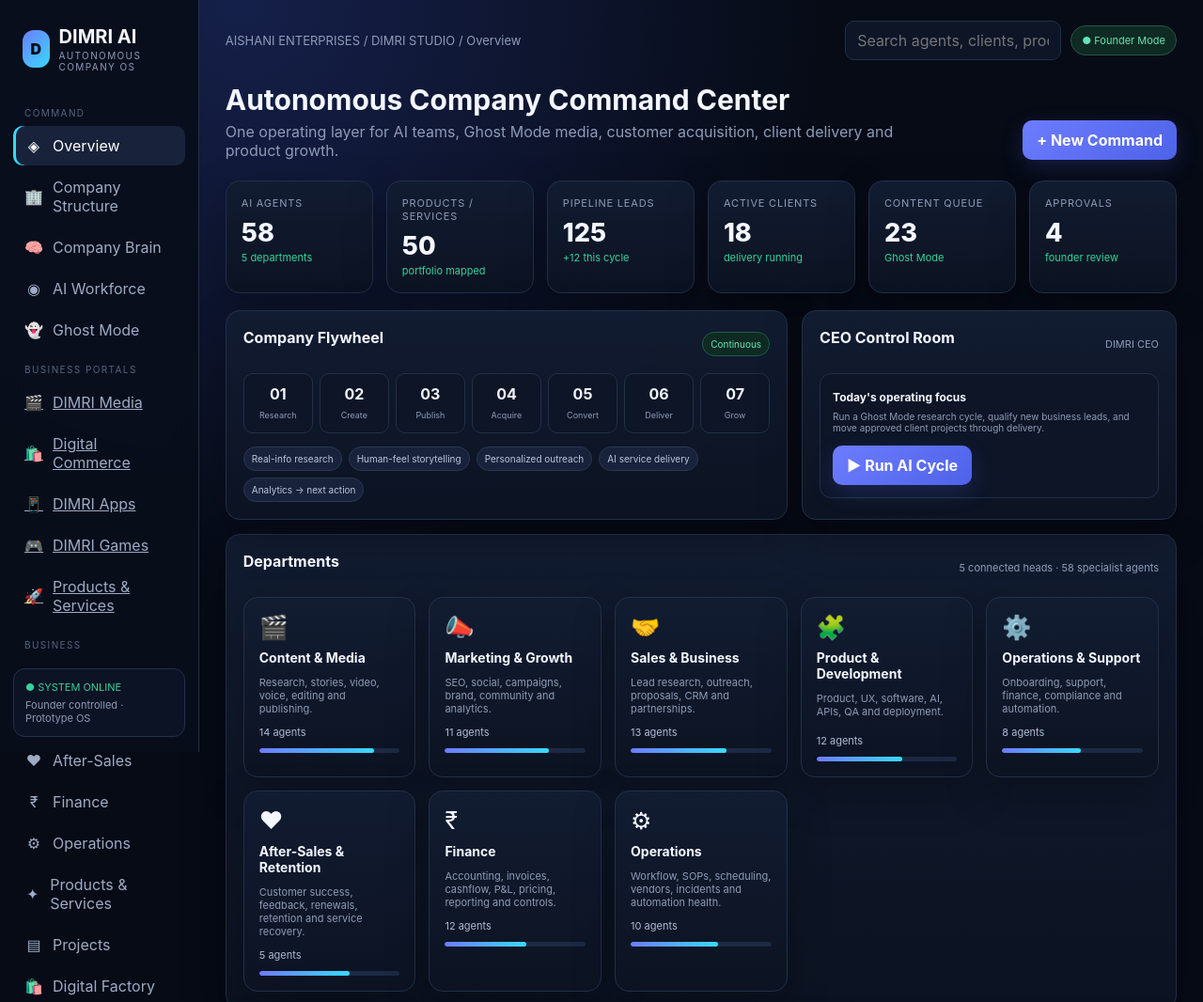
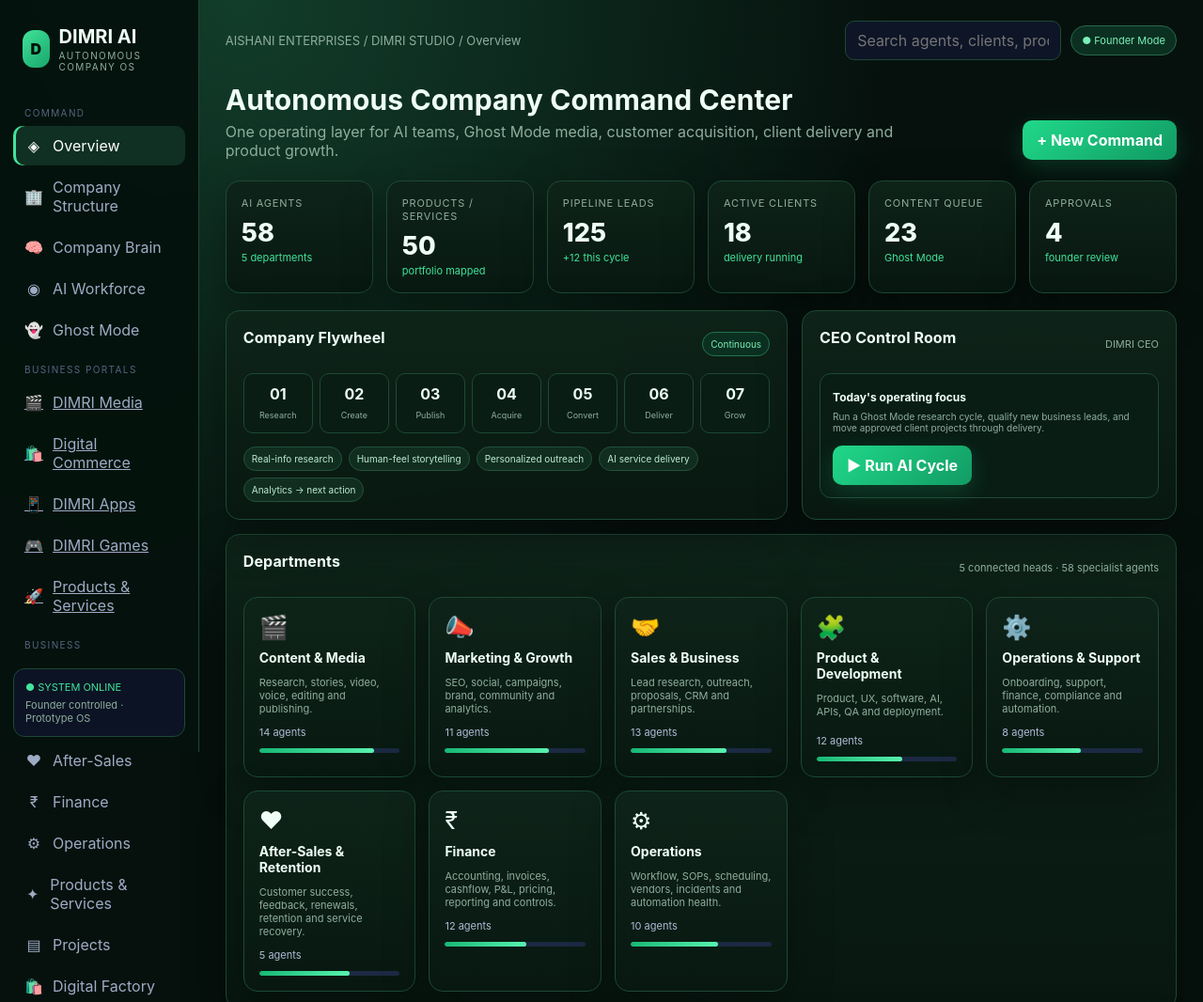
Before and after one commit to avneeshdimri555/dimri-ai-command-center, a website: page index.html in a window 1280 px wide. Shown: the top 1066 px of the page at 94% size. Drawn offline with Linux system fonts and the light colour scheme.

Commit message:
style: switch God Board to green command theme

```diff
--- a/index.html
+++ b/index.html
@@ -13,6 +13,25 @@ button,input,select{font:inherit}.app{display:flex;min-height:100vh}.sidebar{pos
 @media(max-width:1200px){.metrics{grid-template-columns:repeat(3,1fr)}.dept-grid{grid-template-columns:repeat(3,1fr)}.product-grid{grid-template-columns:repeat(3,1fr)}.cols{grid-template-columns:1fr}.pipeline{grid-template-columns:repeat(4,1fr)}}
 @media(max-width:800px){.sidebar{width:72px;padding:15px 8px}.brand{justify-content:center}.brand div:last-child,.nav span:not(.ico),.nav-title,.sidebar-foot{display:none}.nav{justify-content:center}.main{padding:16px 12px}.metrics,.dept-grid,.agent-grid,.two,.three,.product-grid{grid-template-columns:1fr 1fr}.hero{align-items:flex-start;flex-direction:column}.search{width:150px}}
 @media(max-width:520px){.metrics,.dept-grid,.agent-grid,.two,.three,.product-grid{grid-template-columns:1fr}.topbar{align-items:flex-start;flex-direction:column}.pipeline{grid-template-columns:repeat(2,1fr)}.top-actions{width:100%}.search{flex:1;width:auto}}
+
+/* DIMRI AI GREEN COMMAND THEME */
+:root{--bg:#06110d;--panel:#0b1a14;--panel2:#10241b;--line:#1d4935;--text:#effff7;--muted:#8eae9f;--blue:#20d889;--cyan:#58f2ae;--green:#42e39a;--amber:#ffc76b;--pink:#74e8b2;--red:#ff7180;--shadow:0 16px 45px rgba(0,0,0,.34)}
+body{background:radial-gradient(circle at 20% 0%,#123d2b 0,#06110d 40%)}
+.sidebar{background:rgba(5,18,13,.96);border-right-color:var(--line)}
+.brandmark{background:linear-gradient(135deg,#42e39a,#16a66b);color:#03130c}
+.nav:hover,.nav.active{background:#103023}.nav.active{box-shadow:inset 3px 0 0 var(--green)}
+.badge{border-color:#27684b;background:#0b3021;color:#7af0b7}
+.btn{background:linear-gradient(135deg,#20d889,#129b64);box-shadow:0 8px 24px rgba(32,216,137,.18)}
+.btn.secondary{background:#153326}.btn.success{background:#16744f}
+.metric,.panel,.agent,.dept,.lead,.client,.product,.activity,.approval{background:linear-gradient(180deg,rgba(14,35,25,.98),rgba(8,24,17,.98));border-color:var(--line)}
+.chip{background:#102d20;color:#bcebd3;border-color:#23513d}.chip.green{background:#0b3021;color:#79efb5;border-color:#247250}
+.stage,.content-card,.toolbar input,.toolbar select,.setting,.flow .f{background:#091d15;border-color:var(--line)}
+.bar i{background:linear-gradient(90deg,#18b875,#58f2ae)}
+.avatar{background:#123525}.status,.delta,.online{color:var(--green)}
+.dot{background:var(--green);box-shadow:0 0 14px rgba(66,227,154,.6)}
+.switch.on{background:#197b56}
+/* green accents for headings and live controls */
+.panel h2,.hero h1{letter-spacing:.1px}
 </style>
 </head>
 <body>
```
